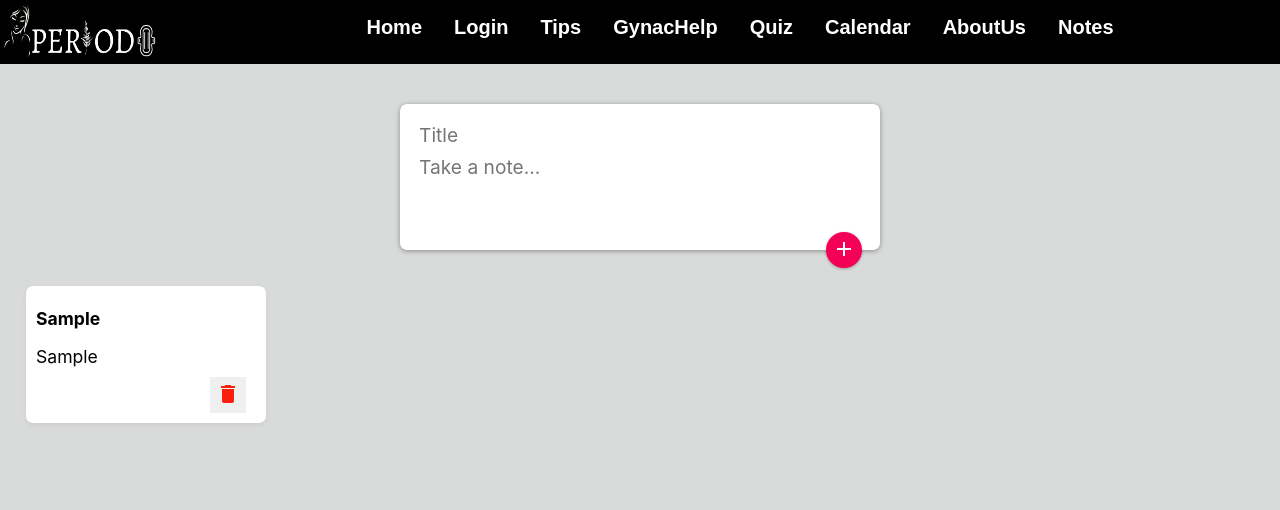
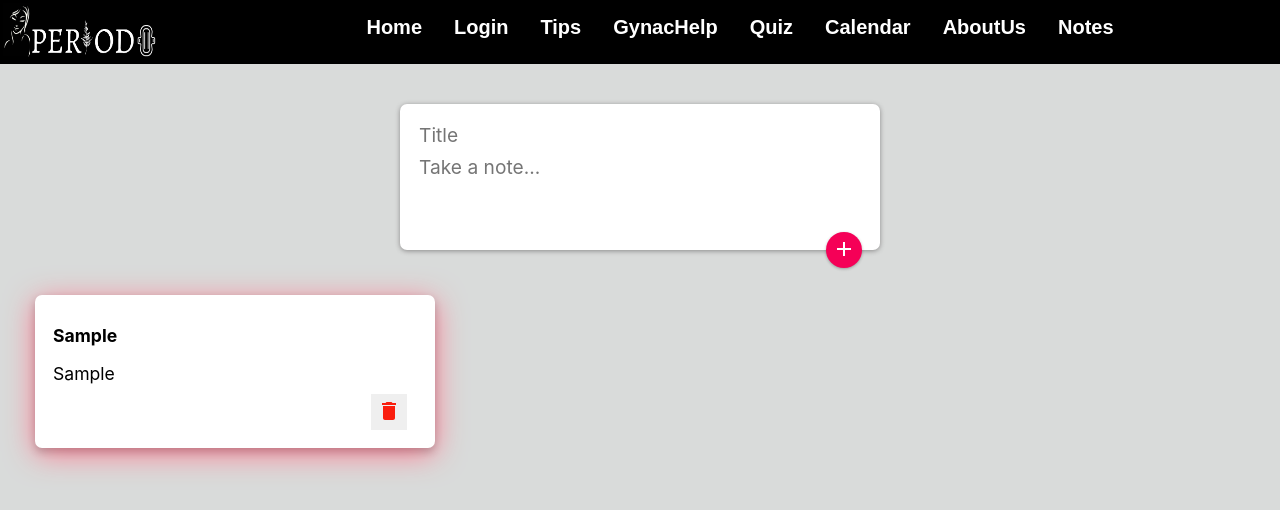
Before and after one commit to Feminine-Divine/periodo, a Next.js app in the folder periodo/: page /notes in a window 1280 px wide. Both pictures are taken after typing "Sample", "Sample" into the empty fields and a click on the button 844 px from the left and 250 px from the top of the page. Shown: the top 510 px of the page. Built offline with nearby package versions, Linux system fonts and the light colour scheme; no server answers.

Commit message:
changed notes card according to requirements.

```diff
--- a/periodo/components/notes/Notes.module.css
+++ b/periodo/components/notes/Notes.module.css
@@ -1,16 +1,21 @@
+.notetitle {
+  font-size: 1.1em;
+  margin-bottom: 6px;
+}
+
 .note {
   background: #fff;
   border-radius: 7px;
   box-shadow: 0 2px 5px #ccc;
-  padding: 10px;
-  width: 240px;
-  margin: 16px;
+  padding: 18px;
+  min-height: 100px;
+  width: 85%;
+  max-width: 400px;
+  margin: 25px;
   float: left;
+  box-shadow: 0 4px 8px 0 rgba(0, 0, 0, 0.2), 0 6px 30px 0 rgb(253, 120, 142);
 }
-.notetitle {
-  font-size: 1.1em;
-  margin-bottom: 6px;
-}
+
 .notebody {
   font-size: 1.1em;
   margin-bottom: 10px;
@@ -30,7 +35,8 @@
   outline: none;
 }
 
-.createnote {    position: relative;
+.createnote {
+  position: relative;
   width: 85%;
   max-width: 480px;
   margin: 30px auto 20px auto;
```
